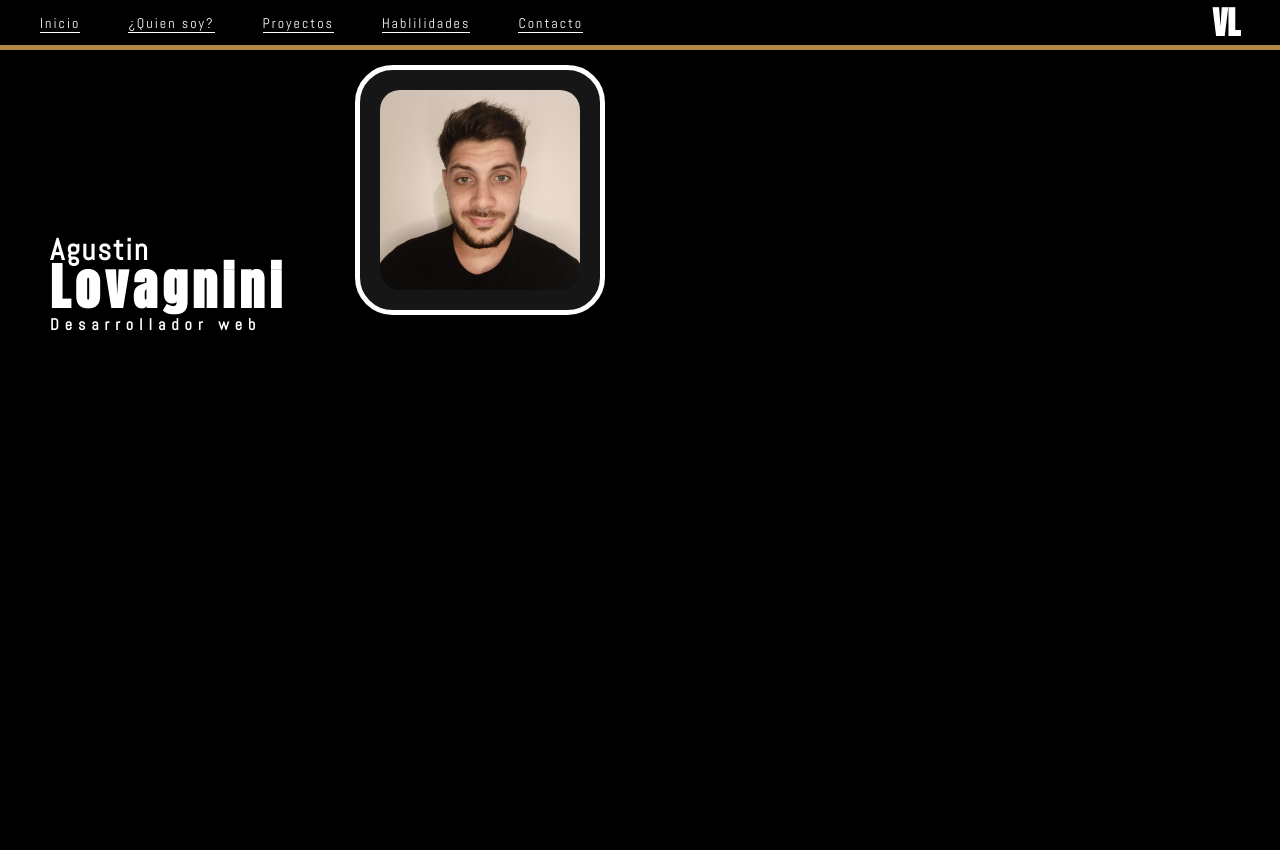
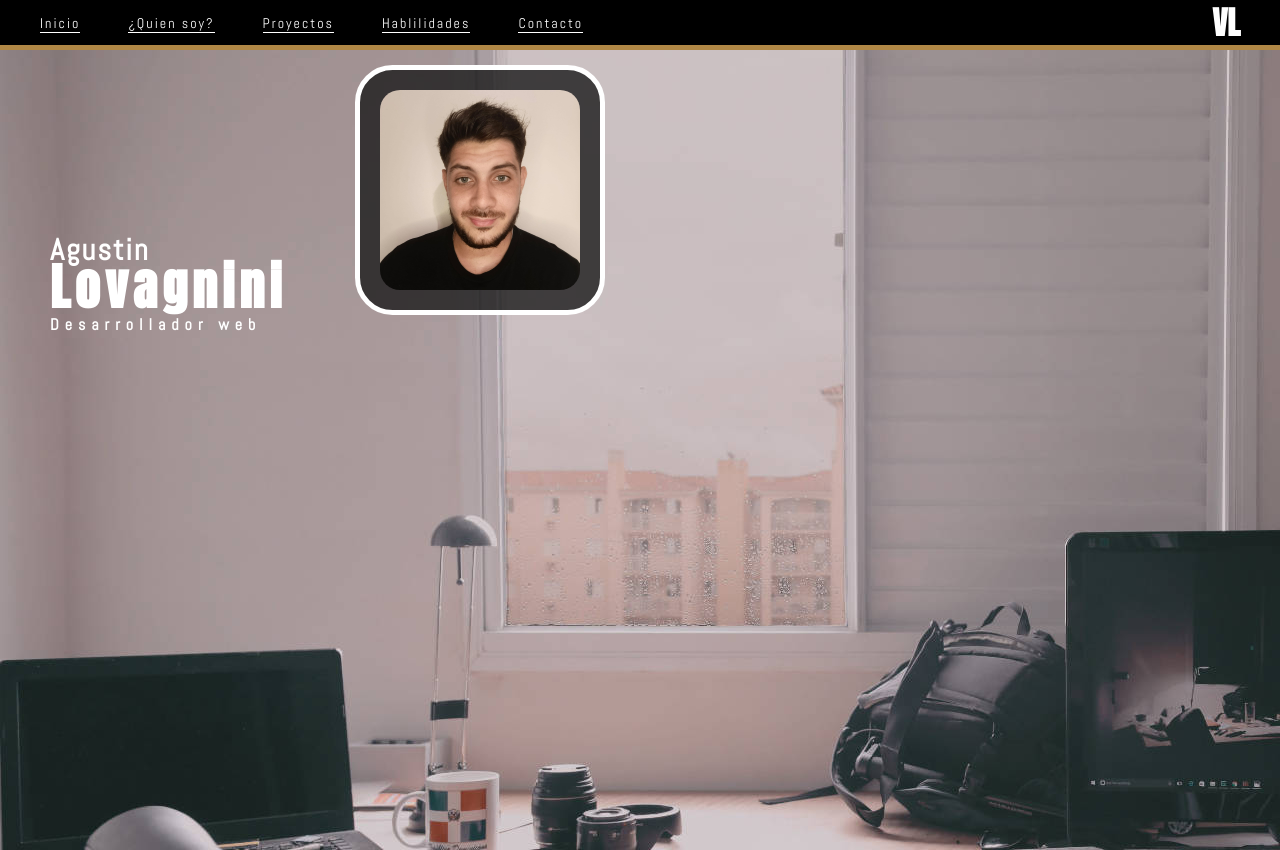
Before and after one commit to agustin-lovagnini/agustin-lovagnini-cv-web, a plain HTML site: page index.html in a window 1280 px wide. Drawn offline with Linux system fonts and the light colour scheme.

Commit message:
cambie el fondo por una img

```diff
--- a/css/styles.css
+++ b/css/styles.css
@@ -53,7 +53,7 @@ header a {
 
 /*? MAIN */
 main {
-    background-color: var(--background-color);
+    background-image: url(../img/img-fondo.jpg);
     height: 100vh;
 }
 
```
